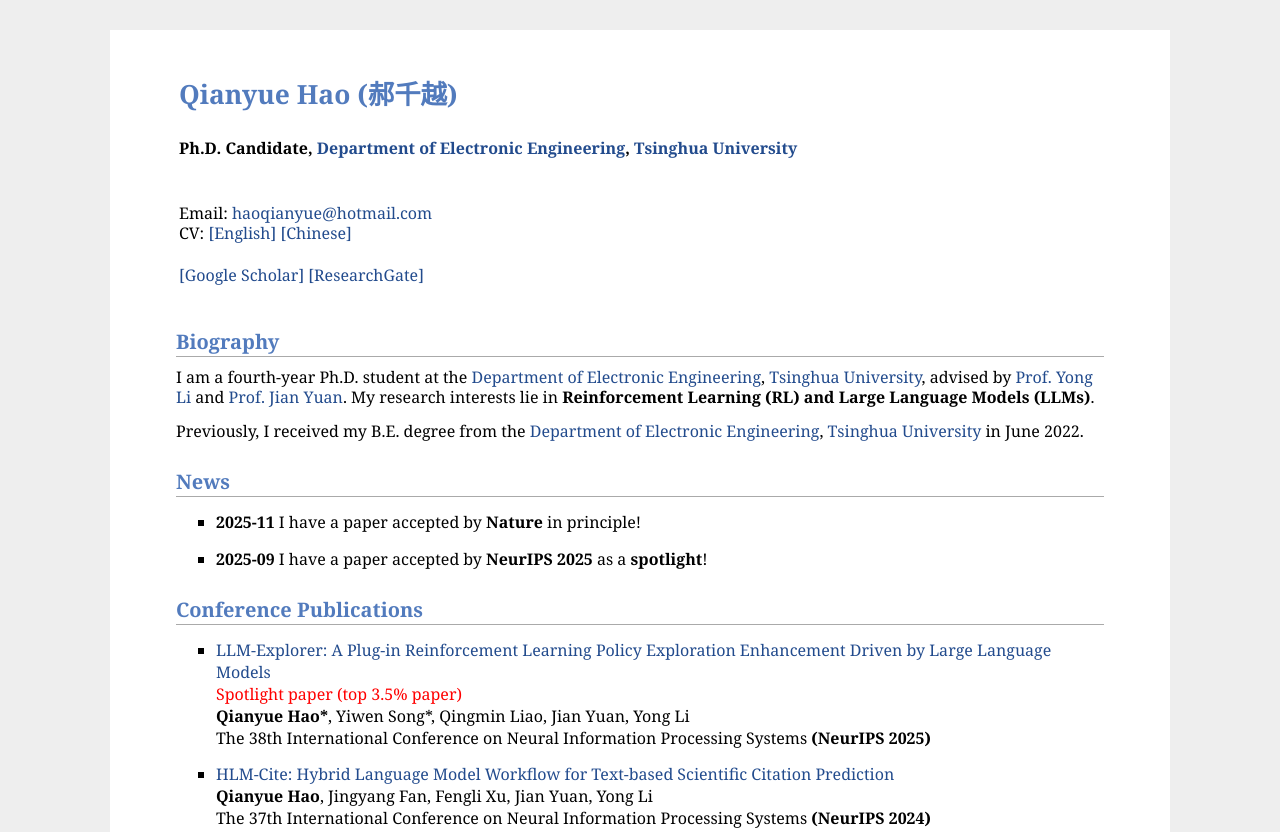
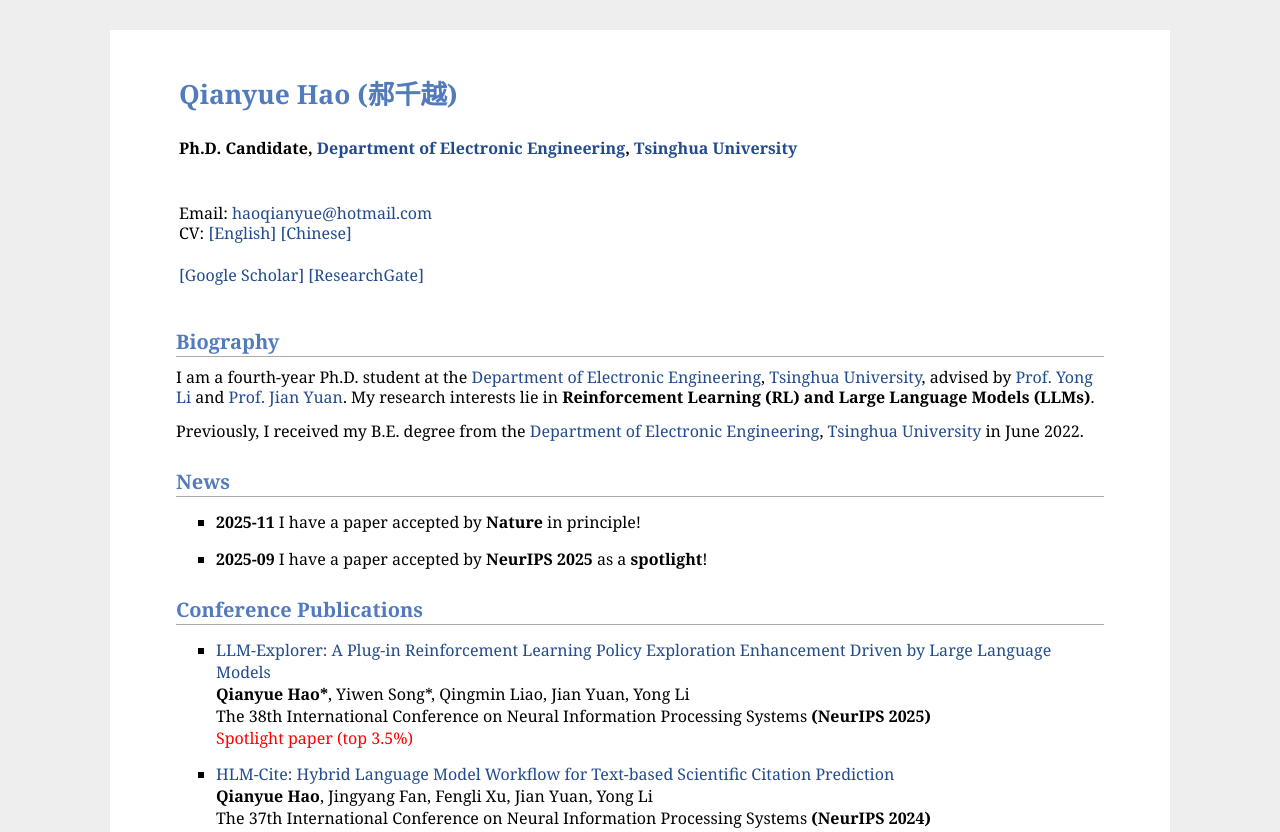
Before and after one commit to haohaoqian/haohaoqian.github.io, a plain HTML site: page index.html in a window 1280 px wide. Shown: the top 832 px of the page. Drawn offline with Linux system fonts and the light colour scheme.

Commit message:
Fix spotlight paper mention in conference publications

```diff
--- a/index.html
+++ b/index.html
@@ -48,9 +48,9 @@
 <ul>
 	<li>
         <a href='https://arxiv.org/abs/2505.15293'>LLM-Explorer: A Plug-in Reinforcement Learning Policy Exploration Enhancement Driven by Large Language Models</a> <br>
-		<span style="color: red;">Spotlight paper (top 3.5% paper)</span> <br>
         <strong>Qianyue Hao*</strong>, Yiwen Song*, Qingmin Liao, Jian Yuan, Yong Li <br>
 		The 38th International Conference on Neural Information Processing Systems <strong>(NeurIPS 2025)</strong> <br>
+		<span style="color: red;">Spotlight paper (top 3.5%)</span> <br>
     </li>
 
 	<li>
```
